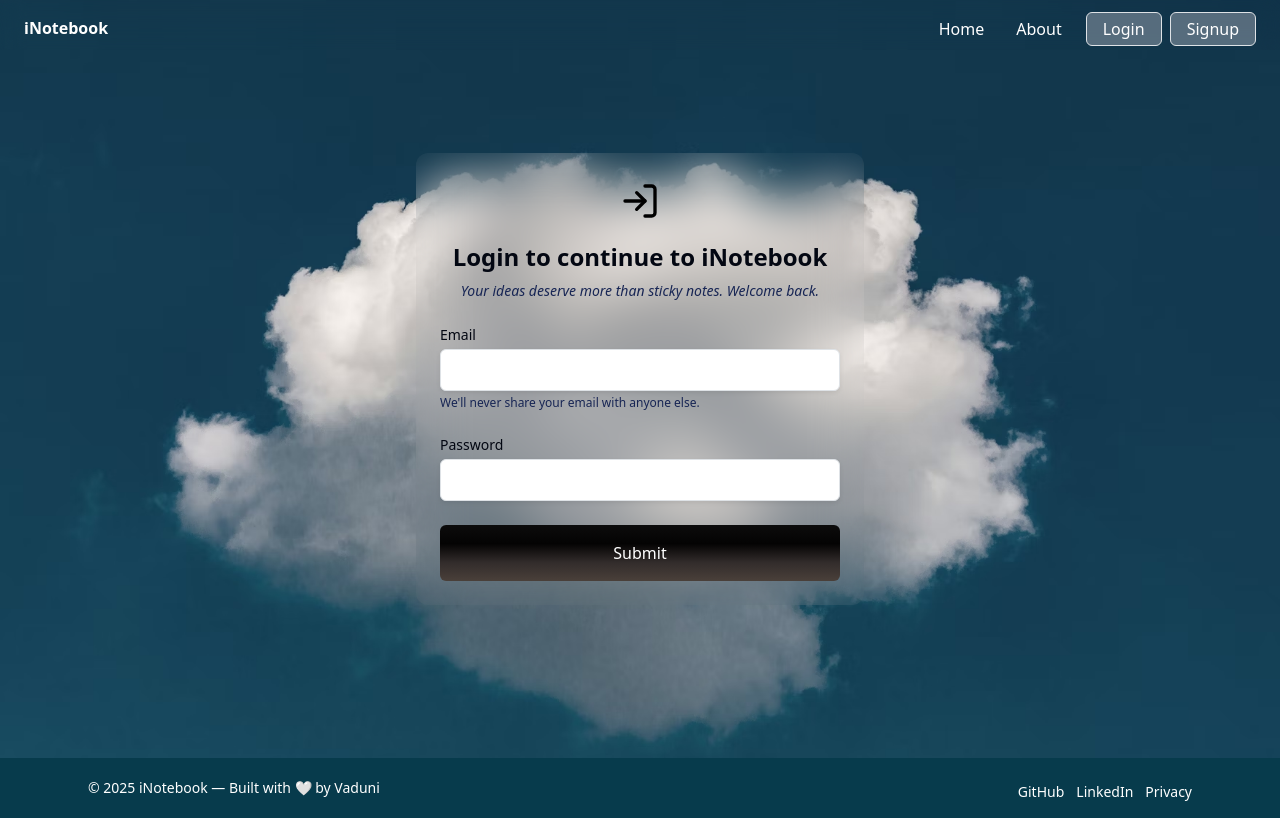
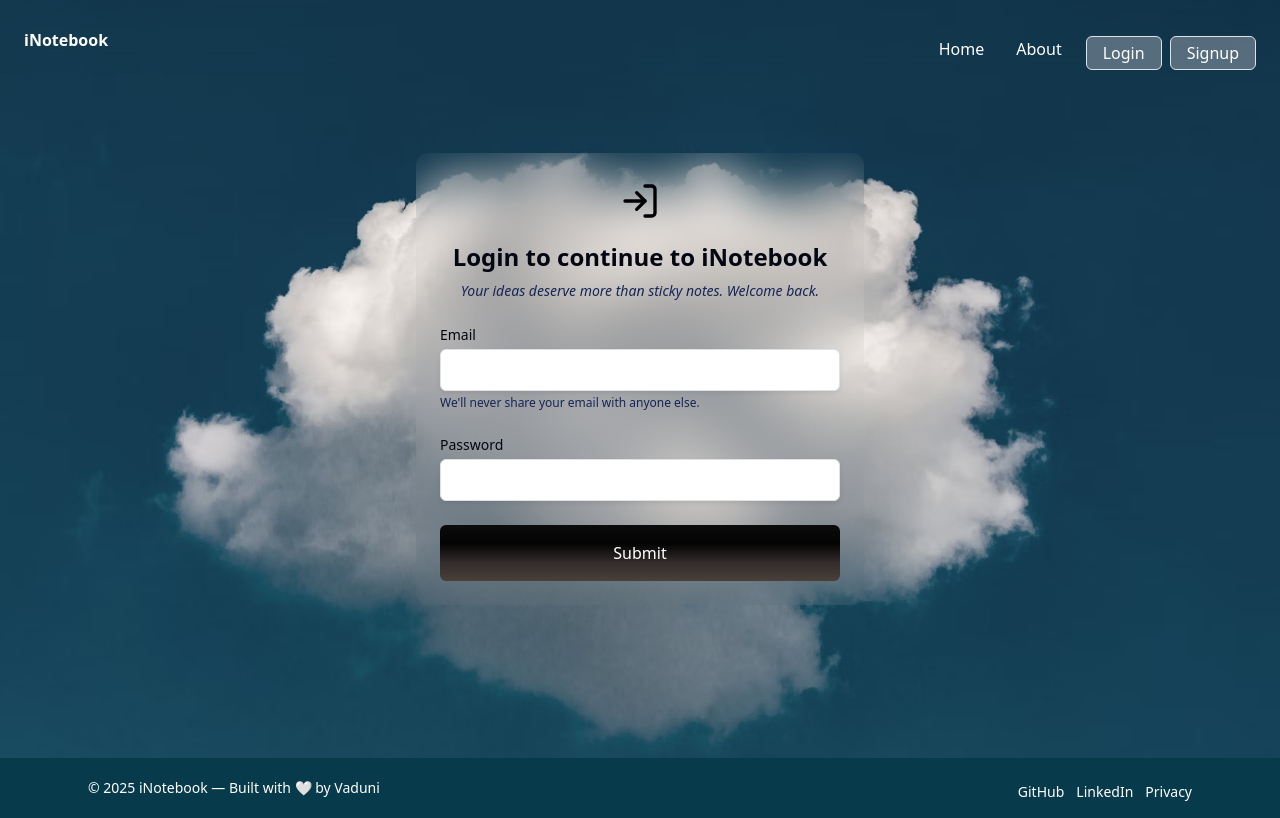
Before and after one commit to Vaduni/iNotebook, a React (Create React App) app: page /login in a window 1280 px wide. Built offline with nearby package versions, Linux system fonts and the light colour scheme.

Commit message:
Added hamburger menu

```diff
--- a/src/components/Navbar.js
+++ b/src/components/Navbar.js
@@ -1,9 +1,22 @@
-import React from "react";
+import React, { useState, useEffect } from "react";
 import { Link, useLocation, useNavigate } from "react-router-dom";
 import { toast } from "react-toastify";
 
 const Navbar = () => {
   const navigate = useNavigate();
+  const location = useLocation();
+
+  const [isOpen, setIsOpen] = useState(false);
+
+  const toggleMenu = () => setIsOpen(!isOpen);
+  const closeMenu = () => setIsOpen(false);
+
+  useEffect(() => {
+    const handleScroll = () => closeMenu();
+    window.addEventListener("scroll", handleScroll);
+    return () => window.removeEventListener("scroll", handleScroll);
+  }, []);
+
 
   const handleLogout = () => {
     localStorage.removeItem("token");
@@ -11,29 +24,33 @@ const Navbar = () => {
      toast.success("Logout successfully");
   };
 
-  const location = useLocation();
+  return (
+    <nav className="fixed top-0 left-0 w-full z-50 bg-transparent backdrop-blur-md text-white">
+      <div className="max-w-screen-xl mx-auto px-4 py-1 flex items-center justify-between">
+        {/* Brand */}
+        <div className="flex items-center mt-2 space-x-2">
+          <h1><b>iNotebook</b></h1>
+        </div>
 
-  return (
-    <nav className="fixed top-0 left-0 w-full z-50 bg-transparent backdrop-blur-md  text-white">
-      <div className="max-w-screen-xl mx-auto px-4 py-1 flex items-center justify-between">
-        <div className="flex items-center mt-2 space-x-2">
-          <h1>
-            <b>iNotebook</b>
-          </h1>
+        {/* Hamburger Icon */}
+        <div className="lg:hidden cursor-pointer z-50" onClick={toggleMenu}>
+          <div className={`w-6 h-0.5 bg-white my-1 transition ${isOpen ? 'rotate-45 translate-y-2' : ''}`} />
+          <div className={`w-6 h-0.5 bg-white my-1 transition ${isOpen ? 'opacity-0' : ''}`} />
+          <div className={`w-6 h-0.5 bg-white my-1 transition ${isOpen ? '-rotate-45 -translate-y-2' : ''}`} />
         </div>
-        <button
-          className="inline-flex items-center p-2 ml-3 text-sm text-white rounded-lg lg:hidden hover:bg-brand-accent focus:outline-none"
-          type="button"
-          data-collapse-toggle="navbarSupportedContent"
-          aria-controls="navbarSupportedContent"
-          aria-expanded="false"
-        ></button>
-        <div className="flex items-center space-x-4">
-          <ul className="flex space-x-4 items-center mt-2">
+
+        {/* Navigation Items */}
+        <div
+          className={`flex-col lg:flex-row lg:flex ${
+            isOpen ? "flex" : "hidden"
+          } items-center space-x-4 mt-4 lg:mt-0 lg:space-x-4 text-center w-full lg:w-auto`}
+        >
+          <ul className="flex flex-col lg:flex-row lg:space-x-4 items-center">
             <li>
               <Link
                 to="/Home"
-                className={`block py-0 px-2 rounded ${
+                onClick={closeMenu}
+                className={`block py-1 px-2 rounded ${
                   location.pathname === "/Home"
                     ? "bg-gray-400 opacity-30"
                     : "hover:bg-gray-400 hover:bg-opacity-30"
@@ -45,35 +62,42 @@ const Navbar = () => {
             <li>
               <Link
                 to="/About"
-                className={`block py-0 px-2 rounded ${
+                onClick={closeMenu}
+                className={`block py-1 px-2 rounded ${
                   location.pathname === "/About"
-                    ? "bg-gray-400 opacity-30  "
-                    : "hover:bg-gray-400 hover:bg-opacity-60 "
+                    ? "bg-gray-400 opacity-30"
+                    : "hover:bg-gray-400 hover:bg-opacity-60"
                 }`}
               >
                 About
               </Link>
             </li>
           </ul>
+
           {!localStorage.getItem("token") ? (
-            <div className="flex items-center mt-2 lg:mt-0 lg:ml-4 space-x-2">
+            <div className="flex flex-col lg:flex-row items-center gap-2 mt-2 lg:mt-0">
               <Link
                 to="/Login"
-                className="px-3 py-1 rounded text-white bg-gray-400/50  hover:bg-gray-400/30 transition border border-gray-300"
+                onClick={closeMenu}
+                className="px-3 py-1 rounded text-white bg-gray-400/50 hover:bg-gray-400/30 transition border border-gray-300"
               >
                 Login
               </Link>
               <Link
                 to="/Signup"
-                className="px-3 py-1 rounded text-white bg-gray-400/50  hover:bg-gray-400/30 transition border border-gray-300"
+                onClick={closeMenu}
+                className="px-3 py-1 rounded text-white bg-gray-400/50 hover:bg-gray-400/30 transition border border-gray-300"
               >
                 Signup
               </Link>
             </div>
           ) : (
             <button
-              onClick={handleLogout}
-              className="px-2 py-1 mt-2 border border-brand-accent text-brand-light rounded hover:bg-brand-accent hover:text-white transition"
+              onClick={() => {
+                handleLogout();
+                closeMenu();
+              }}
+              className="px-3 py-1 mt-2 border border-brand-accent text-brand-light rounded hover:bg-brand-accent hover:text-white transition"
             >
               Logout
             </button>
@@ -84,4 +108,5 @@ const Navbar = () => {
   );
 };
 
+
 export default Navbar;
```
